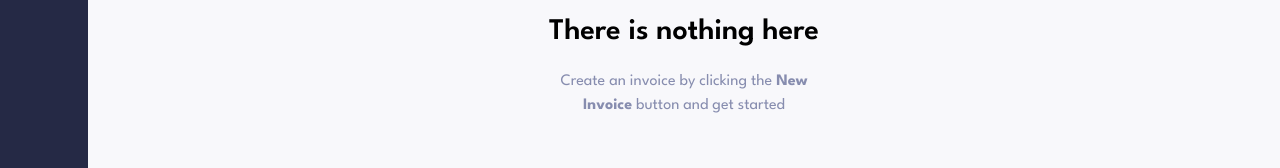
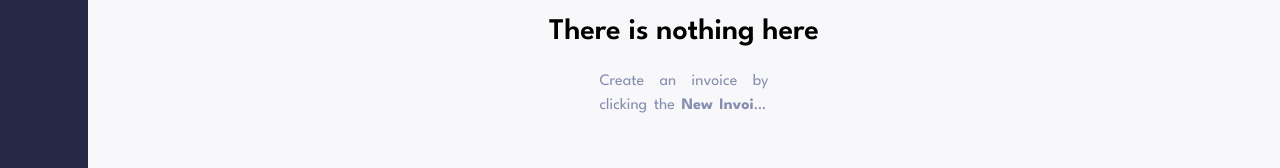
Before and after one commit to dev-ekkx/svelte-invoice-app, a SvelteKit app: page / in a window 1280 px wide. Shown: the part 474-642 px from the top of the page. Built offline with nearby package versions, Linux system fonts and the light colour scheme.

Commit message:
style: update no items placeholder

```diff
--- a/src/routes/+page.svelte
+++ b/src/routes/+page.svelte
@@ -28,7 +28,7 @@
       <img src={emptyState} alt="empty state">
       <div class="flex flex-col gap-5 items-center w-5/12">
         <span class="font-semibold text-3xl">There is nothing here</span>
-        <span class="text-neutral-200 text-center">  Create an invoice by clicking the
+        <span class="text-neutral-200 text-justify line-clamp-2 w-7/12">  Create an invoice by clicking the
 <span class="font-bold">New Invoice</span> button and get started</span>
       </div>
     </div>
```
